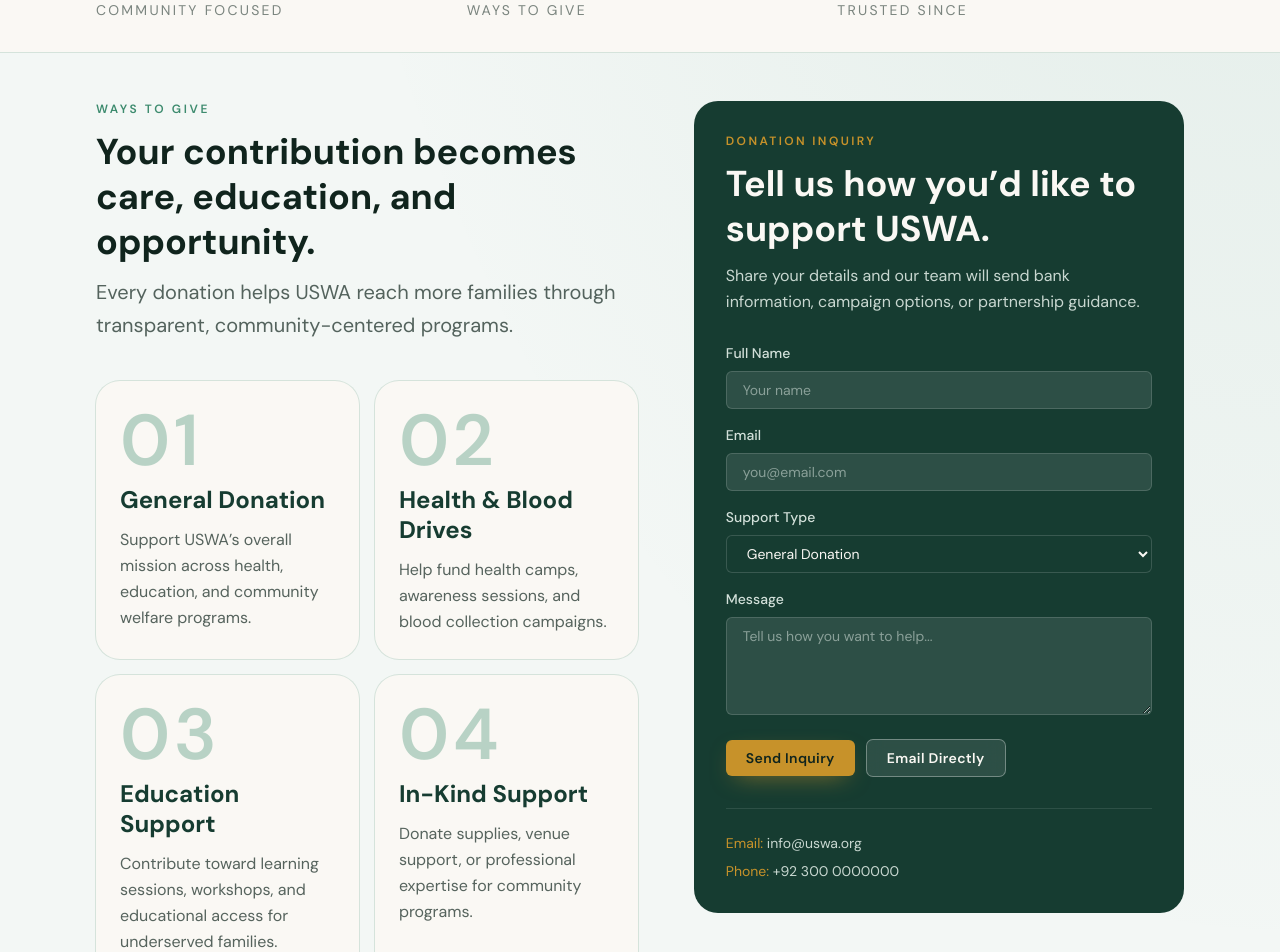
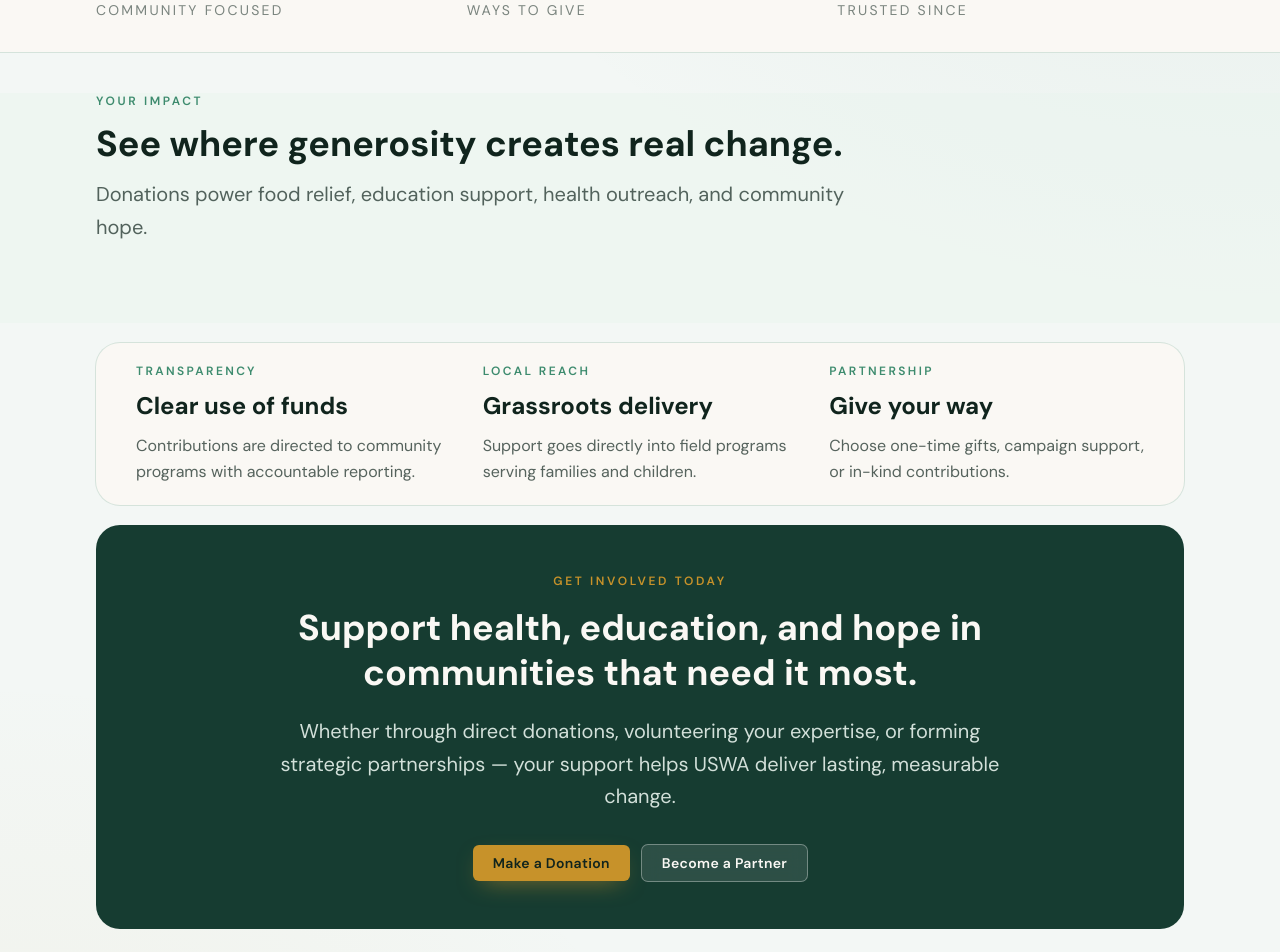
Before and after one commit to sadiqhussain988/Uswa-Charity, a React (Vite) app: page /donate in a window 1280 px wide. Shown: the part 420-1372 px from the top of the page. Built offline with nearby package versions, Linux system fonts and the light colour scheme.

Commit message:
last push

```diff
--- a/src/components/contact/ContactForm.jsx
+++ b/src/components/contact/ContactForm.jsx
@@ -43,7 +43,7 @@ function ContactForm() {
 
   return (
     <>
-      <section className="section-pad">
+      <section className="py-12">
         <div className="container-page grid gap-10 lg:grid-cols-[0.9fr_1.1fr] lg:gap-14">
           <div data-aos="fade-right">
             <p className="text-xs font-semibold uppercase tracking-[0.2em] text-moss">
@@ -114,7 +114,7 @@ function ContactForm() {
                   name="email"
                   type="email"
                   className="w-full rounded-md border border-white/15 bg-white/10 px-4 py-2 text-cream outline-none placeholder:text-mint/50 focus:border-amber"
-                  placeholder="you@email.com"
+                  placeholder="jahanzaibmahar18@gmail.com"
                 />
               </label>
             </div>
@@ -125,7 +125,7 @@ function ContactForm() {
                 name="phone"
                 type="tel"
                 className="w-full rounded-md border border-white/15 bg-white/10 px-4 py-2 text-cream outline-none placeholder:text-mint/50 focus:border-amber"
-                placeholder="+92 300 0000000"
+                placeholder="+92 3076341312"
               />
             </label>
 
@@ -171,7 +171,7 @@ function ContactForm() {
         </div>
       </section>
 
-      <section className="section-pad bg-mint/40 pt-0">
+      <section className="py-12 bg-mint/40 pt-0">
         <div className="container-page">
           <p className="text-xs font-semibold uppercase tracking-[0.2em] text-moss">
             How We Can Help
--- a/src/components/donate/DonateContent.jsx
+++ b/src/components/donate/DonateContent.jsx
@@ -1,47 +1,5 @@
 import { useState } from "react";
-import Button from "../common/Button";
 import SectionHeading from "../common/SectionHeading";
-import { site } from "../../data/site";
-
-const ways = [
-  {
-    title: "General Donation",
-    text: "Support USWA’s overall mission across health, education, and community welfare programs.",
-  },
-  {
-    title: "Health & Blood Drives",
-    text: "Help fund health camps, awareness sessions, and blood collection campaigns.",
-  },
-  {
-    title: "Education Support",
-    text: "Contribute toward learning sessions, workshops, and educational access for underserved families.",
-  },
-  {
-    title: "In-Kind Support",
-    text: "Donate supplies, venue support, or professional expertise for community programs.",
-  },
-];
-
-const impacts = [
-  {
-    title: "Food & Relief",
-    text: "Ration support and essentials for vulnerable families.",
-    image:
-      "https://i.pinimg.com/1200x/65/1c/c8/651cc8657bdd26652e25d131f894f436.jpg",
-  },
-  {
-    title: "Children & Hope",
-    text: "Learning support and care that builds brighter futures.",
-    image:
-      "https://i.pinimg.com/1200x/3c/fa/09/3cfa091dac27bacace6dead1f6bb70fc.jpg",
-  },
-  {
-    title: "Community Joy",
-    text: "Programs that restore dignity, confidence, and belonging.",
-    image:
-      "https://i.pinimg.com/1200x/4f/73/4f/4f734ffab94a3e30383382460adc951a.jpg",
-  },
-];
 
 function DonateContent() {
   const [submitted, setSubmitted] = useState(false);
@@ -51,131 +9,19 @@ function DonateContent() {
     setSubmitted(true);
   };
 
+  const impacts = [];
+
   return (
     <>
-      <section className="py-12">
+      {/* Ways to Give */}
+      <section className="py-5">
         <div className="container-page grid items-start gap-10 lg:grid-cols-[1.05fr_0.95fr] lg:gap-14">
-          <div>
-            <SectionHeading
-              eyebrow="Ways to Give"
-              title="Your contribution becomes care, education, and opportunity."
-              text="Every donation helps USWA reach more families through transparent, community-centered programs."
-            />
-
-            <div className="grid gap-4 sm:grid-cols-2">
-              {ways.map((way, index) => (
-                <div
-                  key={way.title}
-                  data-aos="fade-up"
-                  data-aos-delay={index * 80}
-                  className="rounded-3xl bg-cream p-6 ring-1 ring-line transition duration-300 hover:-translate-y-1 hover:ring-forest/20"
-                >
-                  <p className="text-hero-brand normal-case tracking-tight text-moss/35">
-                    {String(index + 1).padStart(2, "0")}
-                  </p>
-                  <h3 className="text-hero-card mt-2 text-forest">{way.title}</h3>
-                  <p className="mt-3 text-base leading-relaxed text-ink/70">{way.text}</p>
-                </div>
-              ))}
-            </div>
-          </div>
-
-          <div className="rounded-3xl bg-forest p-7 text-cream sm:p-8" data-aos="fade-left">
-            <p className="text-xs font-semibold uppercase tracking-[0.2em] text-amber">
-              Donation Inquiry
-            </p>
-            <h3 className="text-hero-title mt-3 text-cream">
-              Tell us how you’d like to support USWA.
-            </h3>
-            <p className="mt-3 text-base leading-relaxed text-mint/85">
-              Share your details and our team will send bank information, campaign options,
-              or partnership guidance.
-            </p>
-
-            <form onSubmit={handleSubmit} className="mt-7 space-y-4">
-              <label className="block text-sm">
-                <span className="mb-2 block font-medium text-mint/90">Full Name</span>
-                <input
-                  required
-                  name="name"
-                  type="text"
-                  className="w-full rounded-md border border-white/15 bg-white/10 px-4 py-2 text-cream outline-none placeholder:text-mint/50 focus:border-amber"
-                  placeholder="Your name"
-                />
-              </label>
-
-              <label className="block text-sm">
-                <span className="mb-2 block font-medium text-mint/90">Email</span>
-                <input
-                  required
-                  name="email"
-                  type="email"
-                  className="w-full rounded-md border border-white/15 bg-white/10 px-4 py-2 text-cream outline-none placeholder:text-mint/50 focus:border-amber"
-                  placeholder="you@email.com"
-                />
-              </label>
-
-              <label className="block text-sm">
-                <span className="mb-2 block font-medium text-mint/90">Support Type</span>
-                <select
-                  name="type"
-                  className="w-full rounded-md border border-white/15 bg-forest px-4 py-2 text-cream outline-none focus:border-amber"
-                  defaultValue="General Donation"
-                >
-                  {ways.map((way) => (
-                    <option key={way.title} value={way.title}>
-                      {way.title}
-                    </option>
-                  ))}
-                </select>
-              </label>
-
-              <label className="block text-sm">
-                <span className="mb-2 block font-medium text-mint/90">Message</span>
-                <textarea
-                  name="message"
-                  rows={4}
-                  className="w-full rounded-md border border-white/15 bg-white/10 px-4 py-2 text-cream outline-none placeholder:text-mint/50 focus:border-amber"
-                  placeholder="Tell us how you want to help..."
-                />
-              </label>
-
-              <div className="btn-row-mobile flex flex-wrap items-center gap-3 pt-1">
-                <Button type="submit">Send Inquiry</Button>
-                <Button href={`mailto:${site.email}`} variant="secondary">
-                  Email Directly
-                </Button>
-              </div>
-
-              {submitted ? (
-                <p className="text-sm text-amber">
-                  Thank you — your donation inquiry has been received. We’ll contact you soon.
-                </p>
-              ) : null}
-            </form>
-
-            <div className="mt-8 border-t border-white/10 pt-6 text-sm text-mint/85">
-              <p>
-                <span className="text-amber">Email:</span>{" "}
-                <a href={`mailto:${site.email}`} className="hover:text-cream">
-                  {site.email}
-                </a>
-              </p>
-              <p className="mt-2">
-                <span className="text-amber">Phone:</span>{" "}
-                <a
-                  href={`tel:${site.phone.replace(/\s/g, "")}`}
-                  className="hover:text-cream"
-                >
-                  {site.phone}
-                </a>
-              </p>
-            </div>
-          </div>
+          {/* Your existing first section code */}
         </div>
       </section>
 
-      <section className="section-pad bg-mint/40 pt-0">
+      {/* Impact */}
+      <section className="bg-mint/40 pt-0 pb-10 ">
         <div className="container-page">
           <SectionHeading
             eyebrow="Your Impact"
@@ -198,9 +44,12 @@ function DonateContent() {
                     className="h-full w-full object-cover transition duration-500 hover:scale-105"
                   />
                 </div>
+
                 <div className="p-6">
                   <h3 className="text-hero-card text-forest">{item.title}</h3>
-                  <p className="mt-2 text-base leading-relaxed text-ink/70">{item.text}</p>
+                  <p className="mt-2 text-base leading-relaxed text-ink/70">
+                    {item.text}
+                  </p>
                 </div>
               </article>
             ))}
@@ -208,10 +57,11 @@ function DonateContent() {
         </div>
       </section>
 
-      <section className="section-pad pt-0">
+      {/* Transparency */}
+      <section className="py-5 ">
         <div className="container-page">
           <div
-            className="rounded-3xl bg-cream px-6 py-10 ring-1 ring-line sm:px-10"
+            className="rounded-3xl bg-cream px-6 py-5 ring-1 ring-line sm:px-10"
             data-aos="fade-up"
           >
             <div className="grid gap-8 lg:grid-cols-3">
@@ -219,27 +69,36 @@ function DonateContent() {
                 <p className="text-xs font-semibold uppercase tracking-[0.2em] text-moss">
                   Transparency
                 </p>
-                <h3 className="text-hero-card mt-3 text-ink">Clear use of funds</h3>
+                <h3 className="text-hero-card mt-3 text-ink">
+                  Clear use of funds
+                </h3>
                 <p className="mt-3 text-base leading-relaxed text-ink/70">
-                  Contributions are directed to community programs with accountable reporting.
+                  Contributions are directed to community programs with accountable
+                  reporting.
                 </p>
               </div>
+
               <div>
                 <p className="text-xs font-semibold uppercase tracking-[0.2em] text-moss">
                   Local Reach
                 </p>
-                <h3 className="text-hero-card mt-3 text-ink">Grassroots delivery</h3>
+                <h3 className="text-hero-card mt-3 text-ink">
+                  Grassroots delivery
+                </h3>
                 <p className="mt-3 text-base leading-relaxed text-ink/70">
-                  Support goes directly into field programs serving families and children.
+                  Support goes directly into field programs serving families and
+                  children.
                 </p>
               </div>
+
               <div>
                 <p className="text-xs font-semibold uppercase tracking-[0.2em] text-moss">
                   Partnership
                 </p>
                 <h3 className="text-hero-card mt-3 text-ink">Give your way</h3>
                 <p className="mt-3 text-base leading-relaxed text-ink/70">
-                  Choose one-time gifts, campaign support, or in-kind contributions.
+                  Choose one-time gifts, campaign support, or in-kind
+                  contributions.
                 </p>
               </div>
             </div>
@@ -249,5 +108,4 @@ function DonateContent() {
     </>
   );
 }
-
 export default DonateContent;
```
